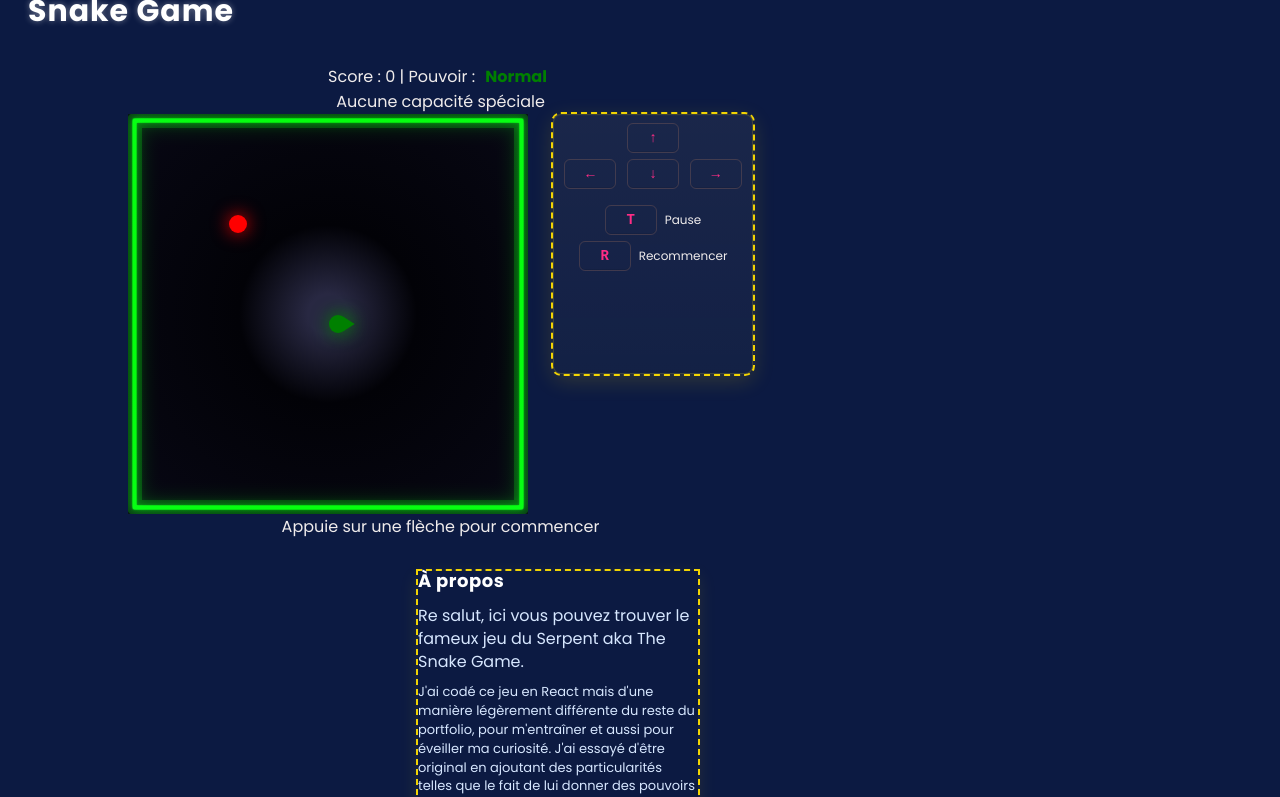
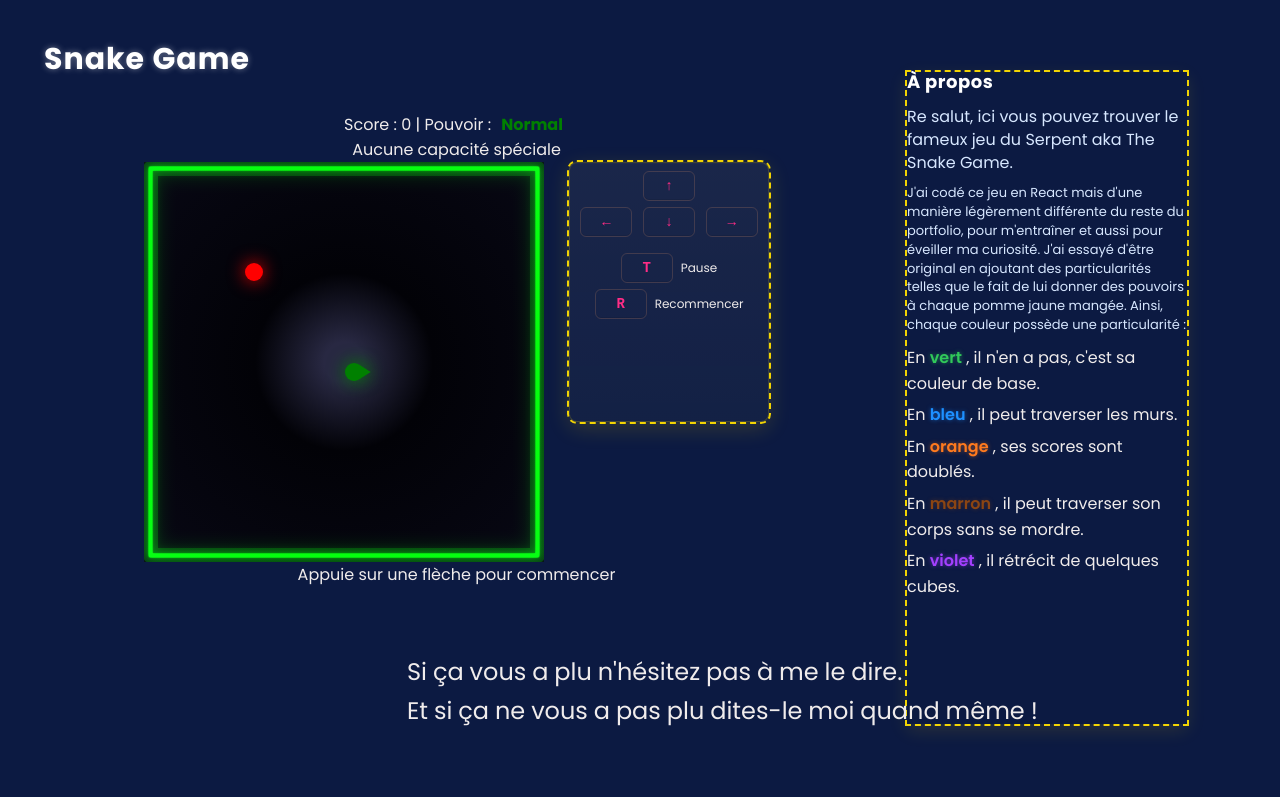
Before and after one commit to Walie-Matthieu/snake-game, a Next.js app: page / in a window 1280 px wide. Shown: the top 797 px of the page. Built offline with nearby package versions, Linux system fonts and the light colour scheme.

Commit message:
controls snake's power

```diff
--- a/app/page.module.css
+++ b/app/page.module.css
@@ -84,7 +84,8 @@
 
   order: 2;
   /* laissez le flex gérer la position — pousse l'aside à droite */
-  margin-left: 200px;
+  /* réduit l'espace entre la boîte du jeu et l'aside */
+  margin-left: 24px;
 
   --aside-offset-x: 0px;
   --aside-offset-y: 0px;
--- a/app/page.tsx
+++ b/app/page.tsx
@@ -44,6 +44,10 @@
               le fait de lui donner des pouvoirs à chaque pomme jaune mangée. Ainsi, chaque couleur possède une particularité :
             </p>
 
+            <h3 style={{ fontSize: 15, fontWeight: 700, margin: '8px 0', textAlign: 'left' }}>
+              {/* Pouvoir par couleur */}
+            </h3>
+
             <ul style={{ margin: '0 0 12px 0', padding: 0, textAlign: 'left', listStyle: 'none' }}>
               {lines.map((l, i) => {
                 const active = !gameOver && i === abilityIndex && started;
```
